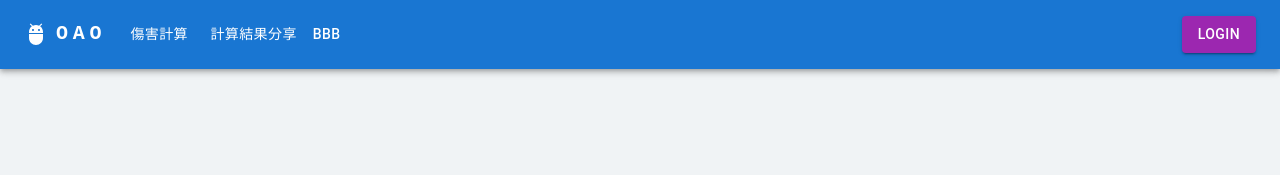
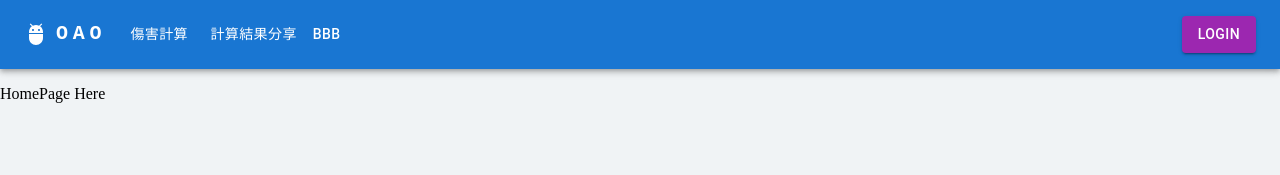
Before and after one commit to absnormal/langrisser-mobile-toolbox, a React (Create React App) app: page / in a window 1280 px wide. Shown: the top 175 px of the page. Built offline with nearby package versions, Linux system fonts and the light colour scheme.

Commit message:
[fix] app.js icon path

```diff
--- a/src/App.js
+++ b/src/App.js
@@ -34,7 +34,7 @@ const ResponsiveAppBar = () => {
       <Container maxWidth="xl">
         <Toolbar disableGutters>
           <AdbIcon sx={{ display: { xs: 'none', md: 'flex' }, mr: 1 }} />
-          <Typography variant="h6" noWrap component="a" as={NavLink} to="/Home"
+          <Typography variant="h6" noWrap component="a" as={NavLink} to="/"
             sx={{
               mr: 2,
               display: { xs: 'none', md: 'flex' },
@@ -75,7 +75,7 @@ const ResponsiveAppBar = () => {
             noWrap
             component="a"
             as={NavLink}
-            to="/Home"
+            to="/"
             sx={{
               mr: 2,
               display: { xs: 'flex', md: 'none' },
@@ -115,7 +115,7 @@ const App = () => {
     <div>
       <ResponsiveAppBar />
       <Routes>
-        <Route exact path="/Home" element={<Home />}></Route>
+        <Route exact path="/" element={<Home />}></Route>
         <Route exact path="/DmgCalc" element={<DmgCalc />}></Route>
       </Routes>
     </div >
```
